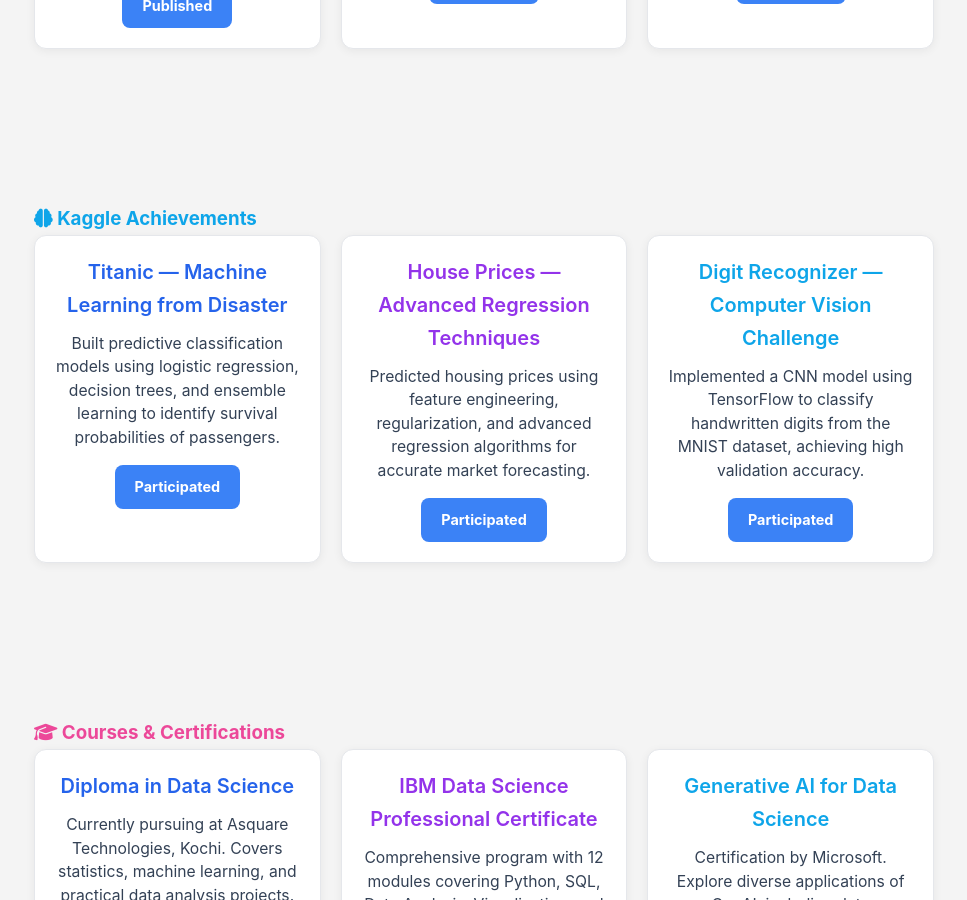
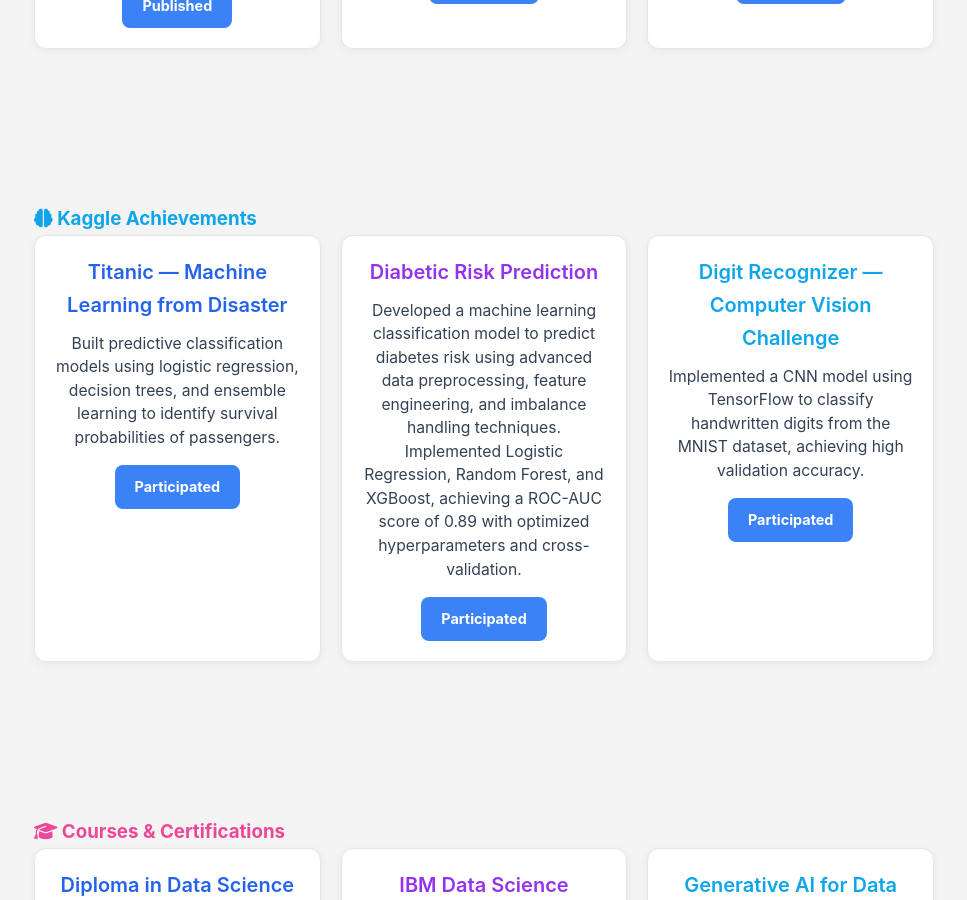
Before and after one commit to tabassumunnisa19/My_Personal_Website, a Jekyll site: the page about.html, which Jekyll copies as it is, in a window 1280 px wide and 900 px high, scrolled down 2375 px. Shown: the whole window, without its empty margins (156-1123 px from the left). Built offline with Jekyll 4.4.1, drawn with Linux system fonts in a browser that asks for light colours.

Commit message:
Update about.html

```diff
--- a/about.html
+++ b/about.html
@@ -472,17 +472,17 @@
           <div class="card cert-card">
             <h4>Titanic — Machine Learning from Disaster</h4>
             <p>Built predictive classification models using logistic regression, decision trees, and ensemble learning to identify survival probabilities of passengers.</p>
-            <a class="cert-btn">Participated</a>
+            <a href="https://www.kaggle.com/code/nisaaas/titanic-randomforest-100-iter-tuning-9-featur/edit" target="_blank" class="cert-btn">Participated</a>
           </div>
           <div class="card cert-card">
-            <h4>House Prices — Advanced Regression Techniques</h4>
-            <p>Predicted housing prices using feature engineering, regularization, and advanced regression algorithms for accurate market forecasting.</p>
-            <a class="cert-btn">Participated</a>
+            <h4>Diabetic Risk Prediction</h4>
+<p>Developed a machine learning classification model to predict diabetes risk using advanced data preprocessing, feature engineering, and imbalance handling techniques. Implemented Logistic Regression, Random Forest, and XGBoost, achieving a ROC-AUC score of 0.89 with optimized hyperparameters and cross-validation.</p>
+            <a  href="https://www.kaggle.com/code/nisaaas/diabetesriskprediction-lightgbm-cv-roc-auc-0-72" target="_blank" class="cert-btn">Participated</a>
           </div>
           <div class="card cert-card">
             <h4>Digit Recognizer — Computer Vision Challenge</h4>
             <p>Implemented a CNN model using TensorFlow to classify handwritten digits from the MNIST dataset, achieving high validation accuracy.</p>
-            <a class="cert-btn">Participated</a>
+            <a href="#" target="_blank" class="cert-btn">Participated</a>
           </div>
         </div>
       </div>
```
